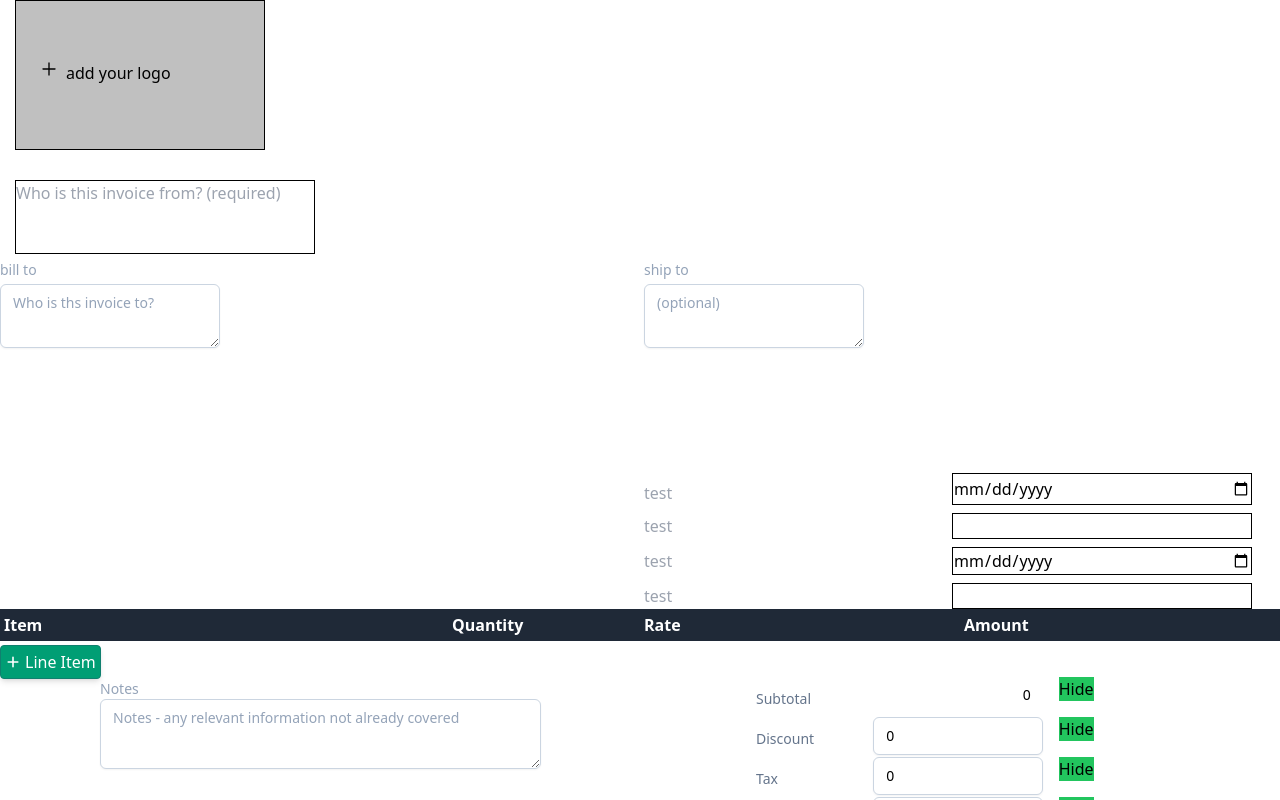
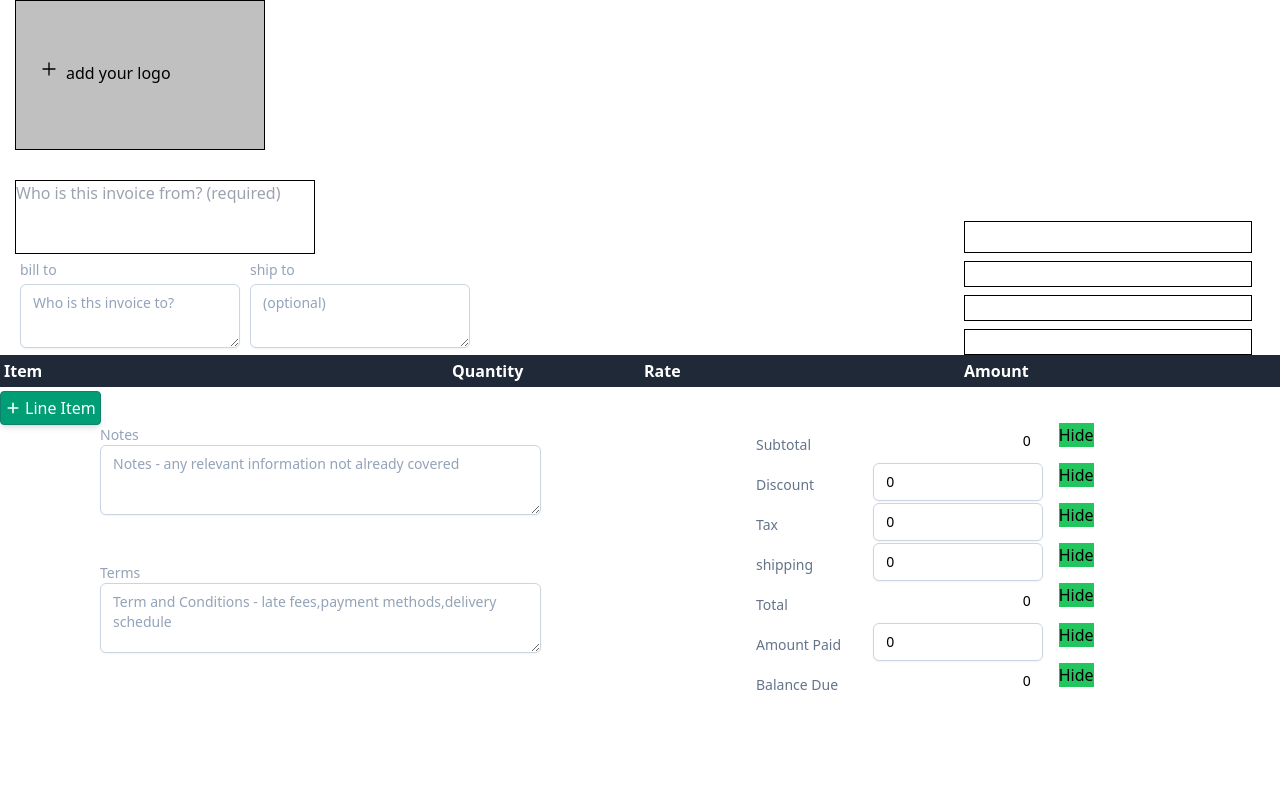
Before and after one commit to yahoogm/invoice-generator, a React (Create React App) app: page / in a window 1280 px wide. Shown: the top 800 px of the page. Built offline with nearby package versions, Linux system fonts and the light colour scheme; the HTML template or start-up script is replaced by a standard one.

Commit message:
update github

```diff
--- a/src/App.js
+++ b/src/App.js
@@ -55,10 +55,14 @@ const App = () => {
 
   return (
     <InvoiceProvider>
-      <Header />
-      <Bisa />
-      <Susah />
+      <div className='flex flex-row justify-between'>
+        <div>
+        <Header />
+        <Bisa />
+        <Susah />
+        </div>
       <Time />
+      </div>
 
       <Content items={items} handleDelete={handleDelete} handleAdd={handleAdd} handleOnChangeItem={handleOnChangeItem} handleOnChangeRate={handleOnChangeRate} handleOnChangeQty={handleOnChangeQty} />
       <Footer subtotal={subtotal} />
--- a/src/components/header/Susah.jsx
+++ b/src/components/header/Susah.jsx
@@ -3,7 +3,7 @@ import Leaderbar from "./Leaderbar";
 const Susah =() => {
     return (
         <>
-        <div className="grid grid-cols-2 gap-2 w-full" >
+        <div className="grid grid-cols-2 gap-0 w-full ml-5" >
         <Leaderbar judul={"bill to"} title={"Who is ths invoice to?"}/>
 
         <Leaderbar  judul={"ship to"} title={"(optional)"}/>
--- a/src/components/header/Time.jsx
+++ b/src/components/header/Time.jsx
@@ -2,30 +2,31 @@ import React from 'react';
 
 const Time = () => {
   return (
-    <div className="flex flex-col items-end justify-between mr-5">
-      <div className="flex flex-col gap-4">
+    <div className="flex flex-col items-end justify-between mr-5 mt-4">
+      <div className="flex flex-col gap-4 mb-20">
         <input dir="rtl" type="text" style={{ width: '350px', height: '85px', fontSize: '40px' }}></input>
         <input type="text" />
       </div>
 
       <div className="flex flex-col">
         <div className="flex flex-row gap-2">
-          <input type="text" placeholder="test" style={{ marginTop: '8px', width: '300px' }}></input>
-          <input type="date" style={{ border: '1px solid black', width: '300px' }}></input>
+          <input type="text" placeholder="" style={{ marginTop: '8px', width: '300px' }}></input>
+          <input placeholder="" class="border border-black w-72" type="text" onFocus={(e) => e.target.type='date'} onblur={(e) => e.target.type='text'} id="date" />
         </div>
 
         <div className="flex flex-row gap-2">
-          <input type="text" placeholder="test" style={{ marginTop: '8px', width: '300px' }}></input>
-          <input type="text" style={{ border: '1px solid black', marginTop: '8px', width: '300px' }}></input>
+          <input type="text" placeholder="" style={{ marginTop: '8px', width: '300px' }}></input>
+          <input type="text" style={{ border: '1px solid black', marginTop: '8px', width: '288px' }}></input>
         </div>
+
         <div className="flex flex-row gap-2">
-          <input type="text" placeholder="test" style={{ marginTop: '8px', width: '300px' }}></input>
-          <input type="date" style={{ border: '1px solid black', marginTop: '8px', width: '300px' }}></input>
+          <input type="text" placeholder="" style={{ marginTop: '8px', width: '300px' }}></input>
+          <input placeholder="" class="border border-black w-72 mt-2" type="text" onFocus={(e) => e.target.type='date'} onblur={(e) => e.target.type='text'} id="date" />
           <br />
         </div>
         <div className="flex flex-row gap-2">
-          <input type="text" placeholder="test" style={{ marginTop: '8px', width: '300px' }}></input>
-          <input type="text" style={{ border: '1px solid black', marginTop: '8px', width: '300px' }}></input>
+          <input type="text" placeholder="" style={{ marginTop: '8px', width: '300px' }}></input>
+          <input type="text" style={{ border: '1px solid black', marginTop: '8px', width: '288px' }}></input>
         </div>
       </div>
     </div>
```
